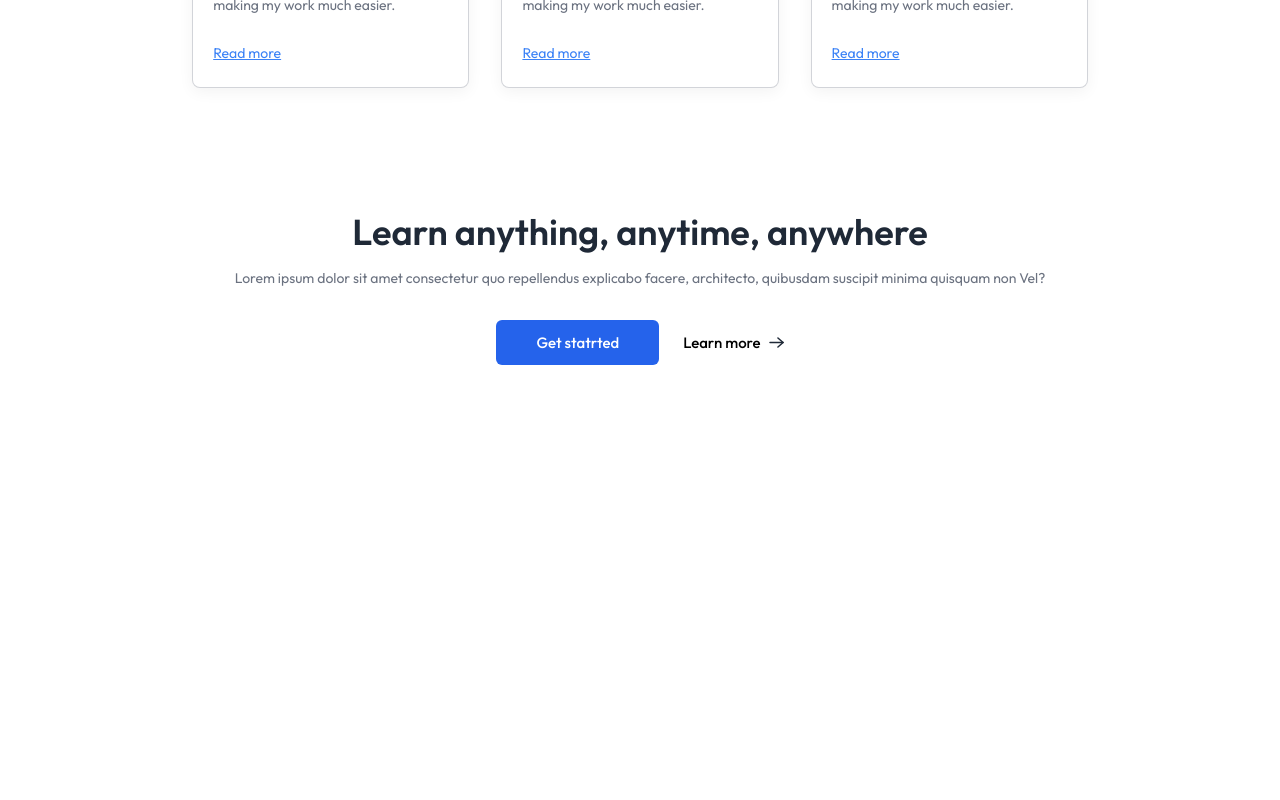
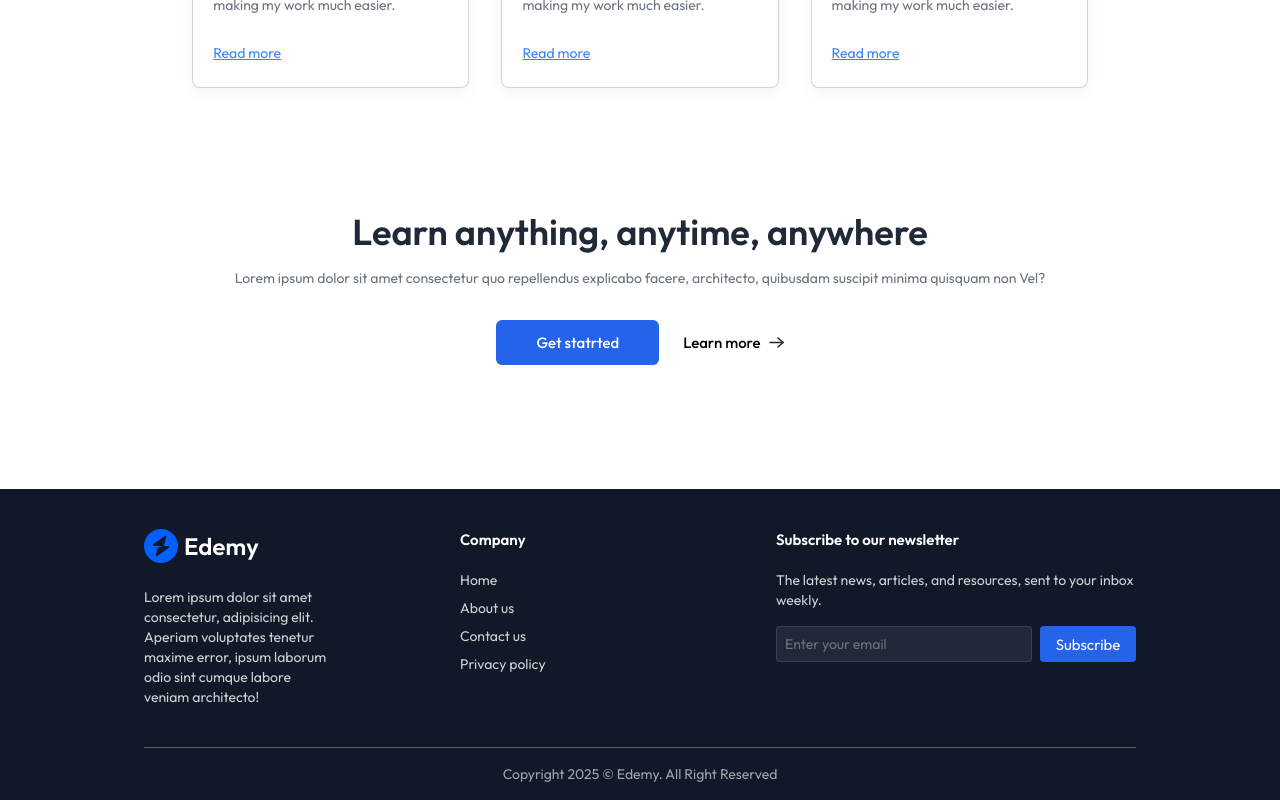
Before and after one commit to naolumer/Full-Stack-LMS, a React (Vite) app in the folder client/: page / in a window 1280 px wide. Shown: the part 1793-2593 px from the top of the page. Before the commit the page ends 2254 px from the top, so only its background shows below. Built offline with nearby package versions, Linux system fonts and the light colour scheme; no server answers.

Commit message:
footer section

```diff
--- a/client/src/components/student/Footer.jsx
+++ b/client/src/components/student/Footer.jsx
@@ -1,10 +1,41 @@
 import React from 'react'
+import { assets } from '../../assets/assets'
 
 const Footer = () => {
   return (
-    <div>
-        <h1>Footer</h1>
-    </div>
+    <footer className='bg-gray-900 md:px-36 text-left w-full mt-10'>
+      <div className='flex flex-col md:flex-row items-start px-8 md:px-0 justify-center gap-10 md:gap-32
+                        py-10 border-b border-white/30'>
+        <div className='flex flex-col md:items-start items-center w-full'>
+          <img src={assets.logo_dark} alt="logo" />
+          <p className='mt-6 text-center md:text-left text-sm text-white/80'>
+            Lorem ipsum dolor sit amet consectetur, adipisicing elit. Aperiam
+            voluptates tenetur maxime error, ipsum laborum odio sint
+            cumque labore veniam architecto!
+          </p>
+        </div>
+        <div className='flex flex-col md:items-start items-center w-full'>
+          <h2 className='font-semibold text-white mb-5'>Company</h2>
+          <ul className='flex md:flex-col w-full justify-between text-sm text-white/80 md:space-y-2'>
+            <li><a href="#">Home</a></li>
+            <li><a href="#">About us</a></li>
+            <li><a href="#">Contact us</a></li>
+            <li><a href="#">Privacy policy</a></li>
+          </ul>
+        </div>
+        <div className='hidden md:flex flex-col items-start w-full'>
+          <h2 className='font-semibold text-white mb-5'>Subscribe to our newsletter</h2>
+          <p className='text-sm text-white/80'>The latest news, articles, and resources, sent to your inbox weekly.</p>
+          <div className='flex items-center gap-2 pt-4'>
+            <input className='border border-gray-500/30 bg-gray-800 text-gray-500
+            placeholder-gray-500 outline-none w-64 h-9 rounded px-2 text-sm' type="email" placeholder="Enter your email" />
+            <button className='bg-blue-600 w-24 h-9 text-white rounded'>Subscribe</button>
+          </div>
+        </div>
+
+      </div>
+      <p className='py-4 text-center text-xs md:text-sm text-white/60'>Copyright 2025 © Edemy. All Right Reserved</p>
+    </footer>
   )
 }
 
--- a/client/src/pages/student/Home.jsx
+++ b/client/src/pages/student/Home.jsx
@@ -4,6 +4,7 @@
 import CoursesSection from '../../components/student/CoursesSection'
 import TestimonialsSection from '../../components/student/TestimonialsSection'
 import CallToAction from '../../components/student/CallToAction'
+import Footer from '../../components/student/Footer'
 
 const Home = () => {
   return (
@@ -13,6 +14,7 @@
         <CoursesSection/>
         <TestimonialsSection/>
         <CallToAction/>
+        <Footer/>
     </div>
   )
 }
```
